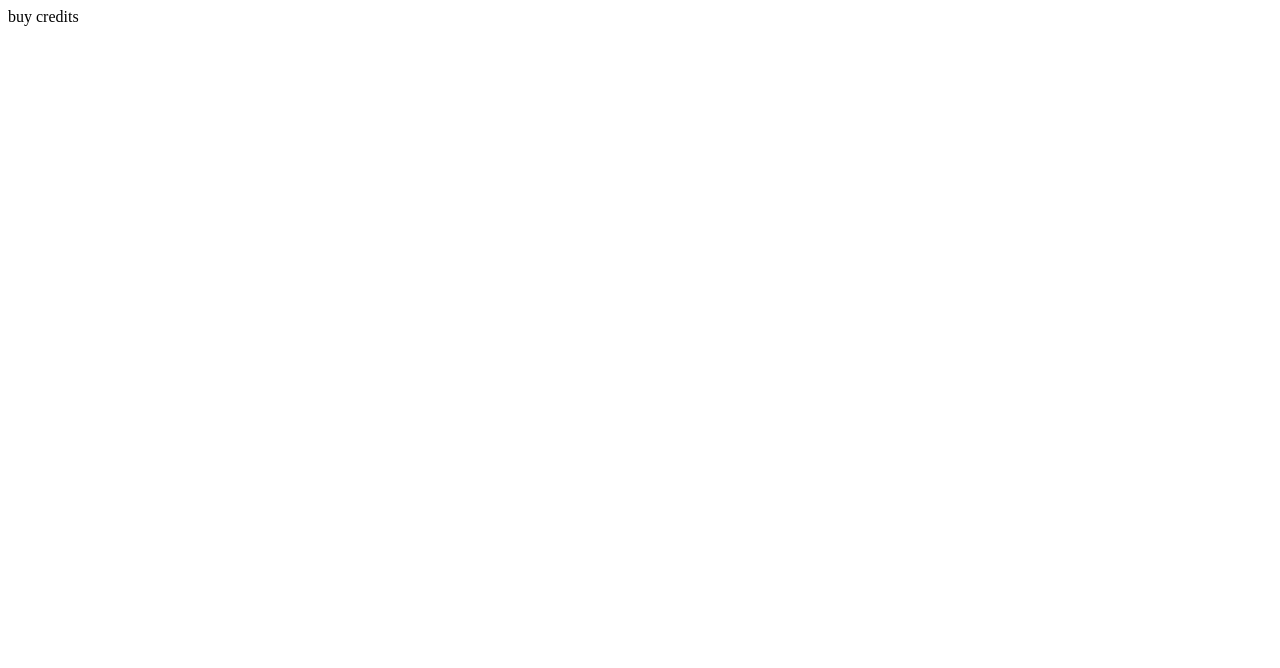
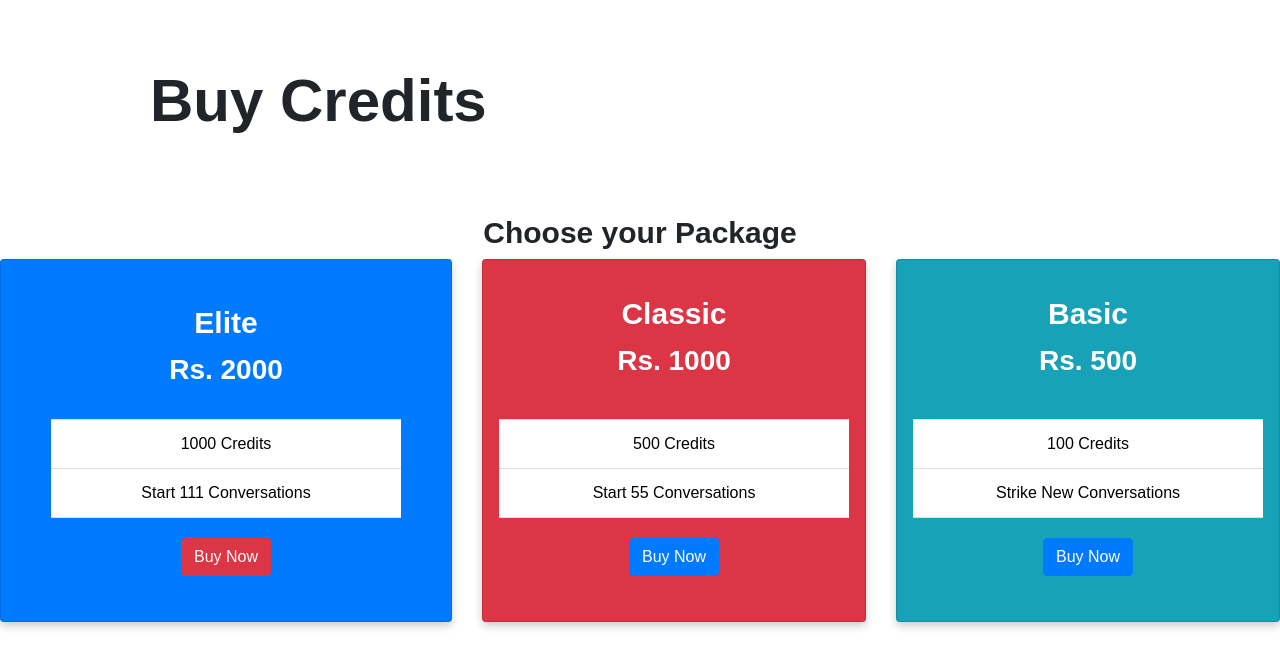
Before and after one commit to orvil1026/Django-Social-Website, a Django app: page /home/buy_credits/ in a window 1280 px wide. Before the commit the part shown is almost empty. Shown: the top 668 px of the page. Run offline with Django 4.2, Linux system fonts and the light colour scheme; some libraries are stand-ins or nearby versions.

Commit message:
buy credits page done

```diff
--- a/homepage/templates/buy_credits.html
+++ b/homepage/templates/buy_credits.html
@@ -3,9 +3,146 @@
 <head>
     <meta charset="UTF-8">
     <title>Title</title>
+    <link rel="stylesheet" href="https://cdn.jsdelivr.net/npm/bootstrap@4.0.0/dist/css/bootstrap.min.css" integrity="sha384-Gn5384xqQ1aoWXA+058RXPxPg6fy4IWvTNh0E263XmFcJlSAwiGgFAW/dAiS6JXm" crossorigin="anonymous">
+    <style>
+        h1 {
+            font-family: Arial, Helvetica, sans-serif;
+            font-size:60px;
+            font-weight: bold;
+             padding:  65px 50px 70px 150px;
+        }
+
+        h5{
+             font-family: Arial, Helvetica, sans-serif;
+            font-size:30px;
+            font-weight: bold;
+        }
+
+        * {
+  box-sizing: border-box;
+}
+
+body {
+  font-family: Arial, Helvetica, sans-serif;
+}
+
+li{
+  color:black
+}
+
+/* Float four columns side by side */
+.column {
+  float: left;
+  width: 25%;
+  padding: 0 10px;
+}
+
+/* Remove extra left and right margins, due to padding in columns */
+.row {margin: 0 -5px;}
+
+/* Clear floats after the columns */
+.row:after {
+  content: "";
+  display: table;
+  clear: both;
+}
+
+/* Style the counter cards */
+.card {
+  box-shadow: 0 4px 8px 0 rgba(0, 0, 0, 0.2); /* this adds the "card" effect */
+  padding: 16px;
+  text-align: center;
+  background-color: #f1f1f1;
+}
+
+/* Responsive columns - one column layout (vertical) on small screens */
+@media screen and (max-width: 600px) {
+  .column {
+    width: 100%;
+    display: block;
+    margin-bottom: 20px;
+  }
+}
+
+    </style>
 </head>
 <body>
-      buy credits
+    <div class="header1">
+        <h1>Buy Credits</h1>
 
+    </div>
+
+
+    <div style="text-align:center;">
+        <h5>Choose your Package</h5>
+
+    </div>
+
+    <div class="card-deck">
+
+
+    <div class="card text-white bg-primary" style=" padding: 25px 50px;">
+
+  <div class="card-body">
+    <h5 class="card-title">Elite</h5>
+    <h3 class="card-title" ><b>Rs. 2000</b></h3>
+
+  </div>
+  <ul class="list-group list-group-flush">
+    <li class="list-group-item">1000 Credits</li>
+    <li class="list-group-item">Start 111 Conversations</li>
+
+  </ul>
+  <div class="card-body">
+    <a href="#" class="btn btn-danger">Buy Now</a>
+
+  </div>
+</div>
+
+
+
+        <div class="card text-white bg-danger" style=" ">
+
+  <div class="card-body">
+    <h5 class="card-title">Classic </h5>
+    <h3 class="card-title" ><b>Rs. 1000</b></h3>
+
+  </div>
+  <ul class="list-group list-group-flush">
+    <li class="list-group-item">500 Credits</li>
+    <li class="list-group-item">Start 55 Conversations</li>
+
+  </ul>
+  <div class="card-body">
+    <a href="#" class="btn btn-primary">Buy Now</a>
+
+  </div>
+</div>
+
+
+
+        <div class="card text-white bg-info" style="">
+
+  <div class="card-body">
+    <h5 class="card-title">Basic</h5>
+    <h3 class="card-title" ><b>Rs. 500</b></h3>
+
+  </div>
+  <ul class="list-group list-group-flush">
+    <li class="list-group-item">100 Credits</li>
+    <li class="list-group-item">Strike New Conversations</li>
+
+  </ul>
+  <div class="card-body">
+    <a href="#" class="btn btn-primary">Buy Now</a>
+
+  </div>
+        </div>
+
+    </div>
+
+    <script src="https://code.jquery.com/jquery-3.2.1.slim.min.js" integrity="sha384-KJ3o2DKtIkvYIK3UENzmM7KCkRr/rE9/Qpg6aAZGJwFDMVNA/GpGFF93hXpG5KkN" crossorigin="anonymous"></script>
+<script src="https://cdn.jsdelivr.net/npm/popper.js@1.12.9/dist/umd/popper.min.js" integrity="sha384-ApNbgh9B+Y1QKtv3Rn7W3mgPxhU9K/ScQsAP7hUibX39j7fakFPskvXusvfa0b4Q" crossorigin="anonymous"></script>
+<script src="https://cdn.jsdelivr.net/npm/bootstrap@4.0.0/dist/js/bootstrap.min.js" integrity="sha384-JZR6Spejh4U02d8jOt6vLEHfe/JQGiRRSQQxSfFWpi1MquVdAyjUar5+76PVCmYl" crossorigin="anonymous"></script>
 </body>
 </html>
```
